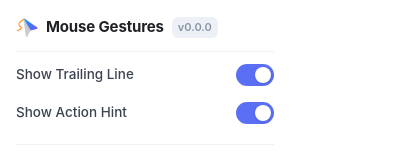
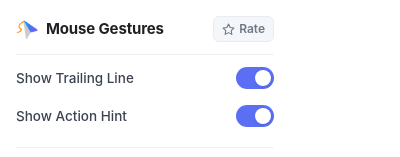
Before and after one commit to skypediacode/mouse-gestures, a browser extension: page popup.html in a window 400 px wide. Shown: the top 157 px of the page. Drawn offline with Linux system fonts and the light colour scheme; files whose address does not match are found by name.

Commit message:
1.0.3: Add store rating shortcut to popup header and streamline UI

```diff
--- a/popup.css
+++ b/popup.css
@@ -55,13 +55,30 @@ body {
   letter-spacing: -0.01em;
 }
 
-.version {
-  font-size: 11px;
+.rate-btn {
+  display: inline-flex;
+  align-items: center;
+  gap: 4px;
+  padding: 3px 8px;
+  font-size: 12px;
   font-weight: 600;
-  color: #8a93a3;
-  background: #edf1f7;
-  padding: 2px 6px;
+  color: #6e7786;
+  background: #f4f6fa;
+  border: 1px solid #e7ecf3;
   border-radius: 6px;
+  text-decoration: none;
+  transition: color 0.15s, background-color 0.15s, border-color 0.15s;
+}
+
+.rate-btn:hover {
+  background: #fff8e6;
+  border-color: #fde68a;
+  color: #d97706;
+}
+
+.rate-btn:hover svg {
+  fill: #f59e0b;
+  color: #f59e0b;
 }
 
 .toggles-section {
--- a/popup.html
+++ b/popup.html
@@ -12,8 +12,21 @@
         <div class="brand">
           <img src="icons/icon32.png" alt="" class="brand-icon" />
           <span class="brand-name">Mouse Gestures</span>
-          <span class="version">v1.0.2</span>
         </div>
+        <a
+          id="rateBtn"
+          class="rate-btn"
+          href="https://chromewebstore.google.com/detail/dgbdenjbggcneeckccphhadpldndjgbl/reviews"
+          target="_blank"
+          rel="noopener noreferrer"
+          title="Rate on Chrome Web Store"
+          aria-label="Rate on Chrome Web Store"
+        >
+          <svg width="13" height="13" viewBox="0 0 24 24" fill="none" stroke="currentColor" stroke-width="2" stroke-linecap="round" stroke-linejoin="round" aria-hidden="true">
+            <polygon points="12 2 15.09 8.26 22 9.27 17 14.14 18.18 21.02 12 17.77 5.82 21.02 7 14.14 2 9.27 8.91 8.26 12 2"></polygon>
+          </svg>
+          <span>Rate</span>
+        </a>
       </header>
 
       <section class="toggles-section">
--- a/popup.js
+++ b/popup.js
@@ -4,10 +4,6 @@ const showTrail = document.querySelector("#showTrail");
 const showGestureName = document.querySelector("#showGestureName");
 const gestureGrid = document.querySelector("#gestureGrid");
 const customizeBtn = document.querySelector("#customizeBtn");
-
-// Read from manifest so version matches extension metadata
-document.querySelector(".version").textContent =
-  `v${chrome.runtime.getManifest().version}`;
 
 const ARROW_MAP = {
   U: "↑",
```
Also changed, not shown: options.html (+1 -1 lines), manifest.json, 3 other files.
